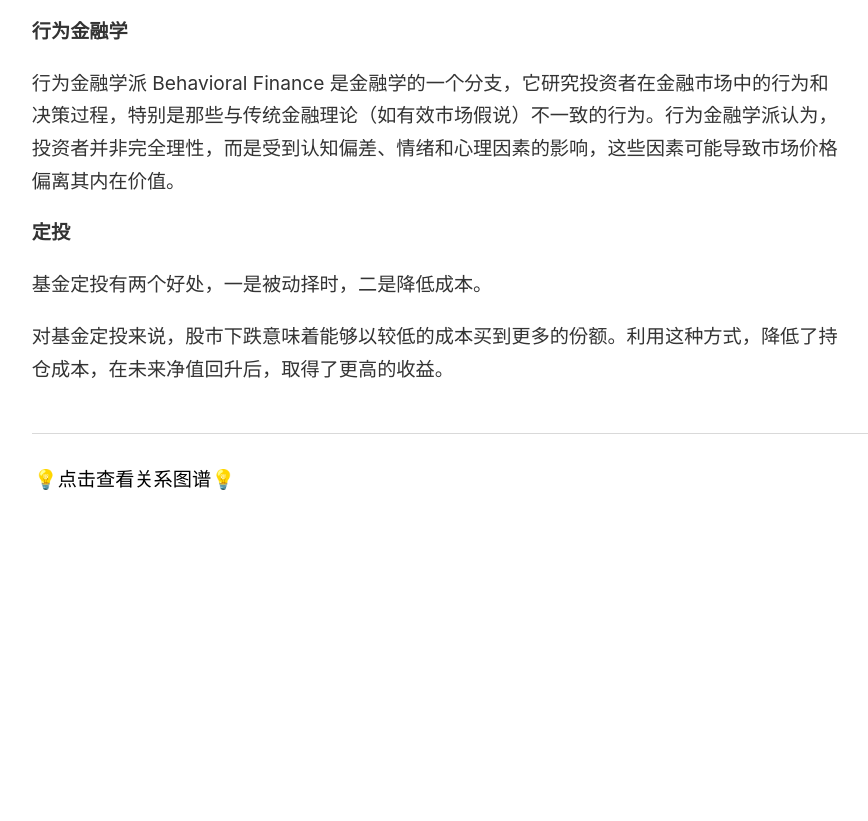
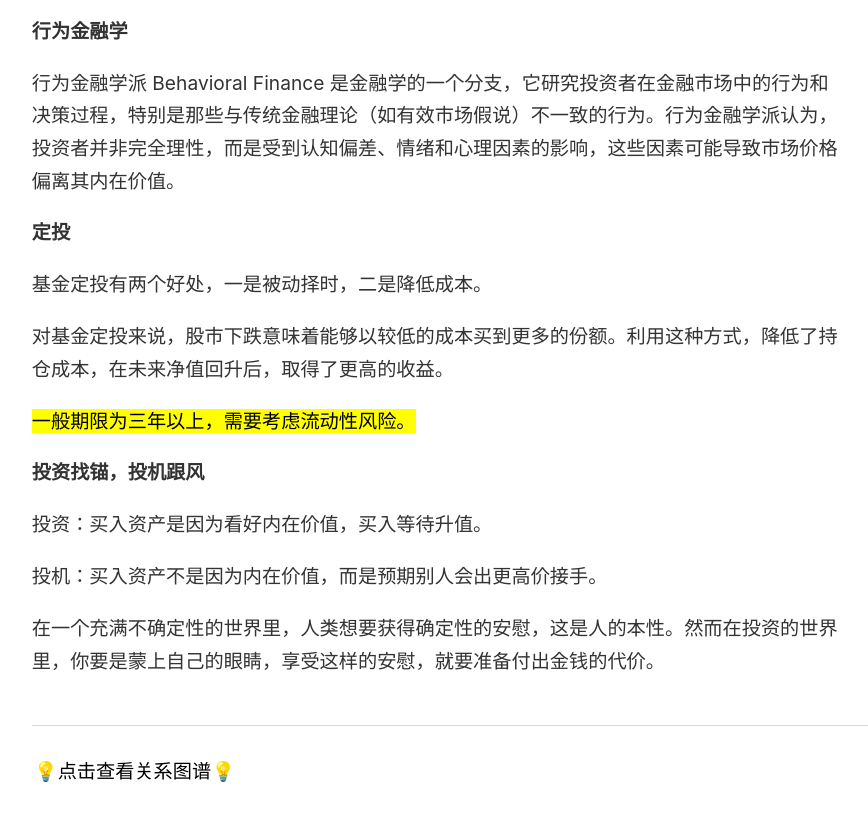
Before and after one commit to wingowen/digital-garden-jekyll, a Jekyll site: the page built from _notes/徐远的投资课.md, in a window 1280 px wide and 900 px high, scrolled down 8817 px. Shown: the top 821 px of the window, without its empty margins (45-913 px from the left). Built offline with Jekyll 4.4.1, drawn with Linux system fonts in a browser that asks for light colours; before the commit the page ends 9426 px from its top, so only the background shows below that.

Commit message:
vault backup: 2024-09-09 10:14:19

```diff
--- a/_notes/徐远的投资课.md
+++ b/_notes/徐远的投资课.md
@@ -197,3 +197,13 @@
 基金定投有两个好处，一是被动择时，二是降低成本。
 
 对基金定投来说，股市下跌意味着能够以较低的成本买到更多的份额。利用这种方式，降低了持仓成本，在未来净值回升后，取得了更高的收益。
+
+==一般期限为三年以上，需要考虑流动性风险。==
+
+**投资找锚，投机跟风**
+
+投资：买入资产是因为看好内在价值，买入等待升值。
+
+投机：买入资产不是因为内在价值，而是预期别人会出更高价接手。
+
+在一个充满不确定性的世界里，人类想要获得确定性的安慰，这是人的本性。然而在投资的世界里，你要是蒙上自己的眼睛，享受这样的安慰，就要准备付出金钱的代价。
```
